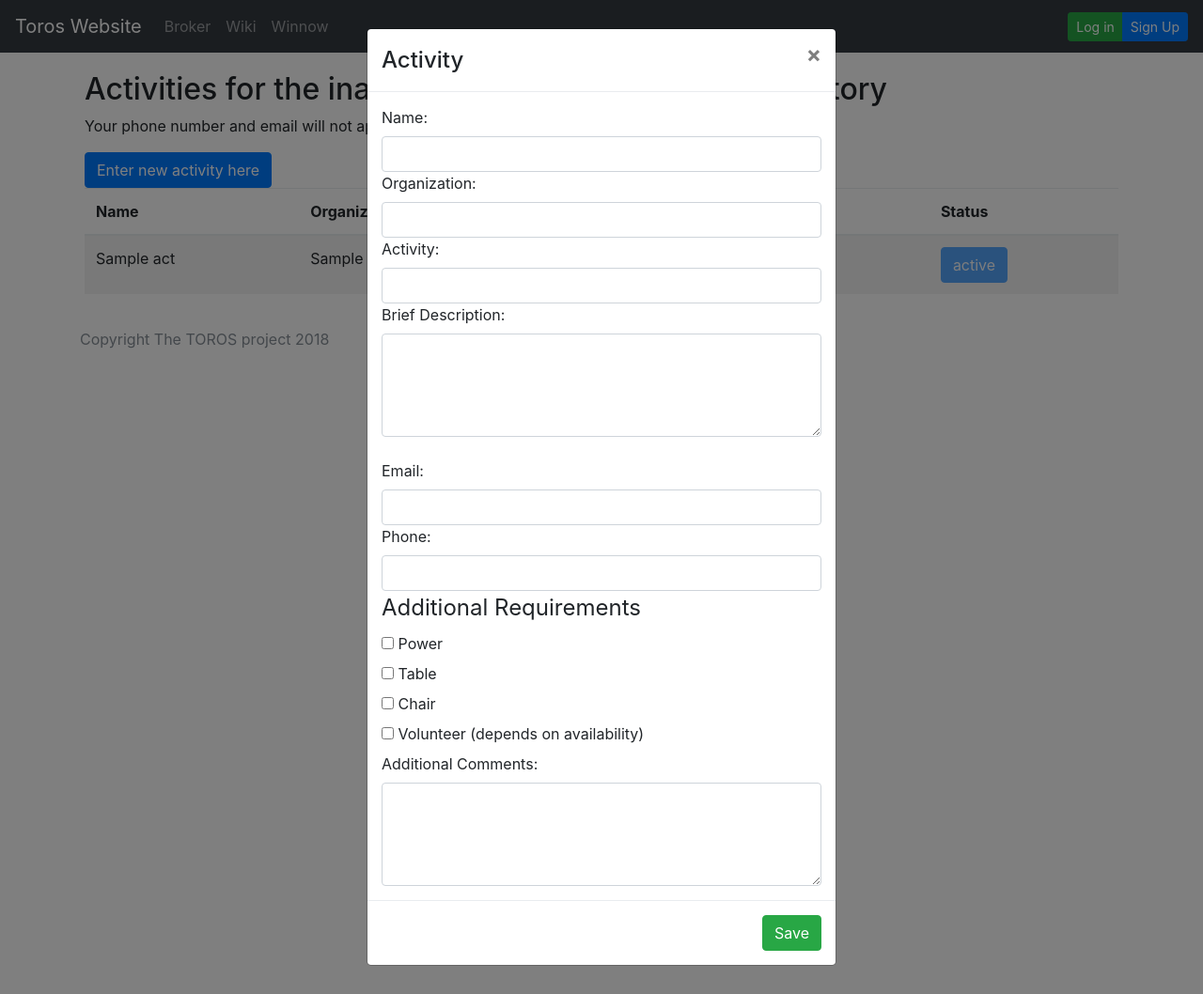
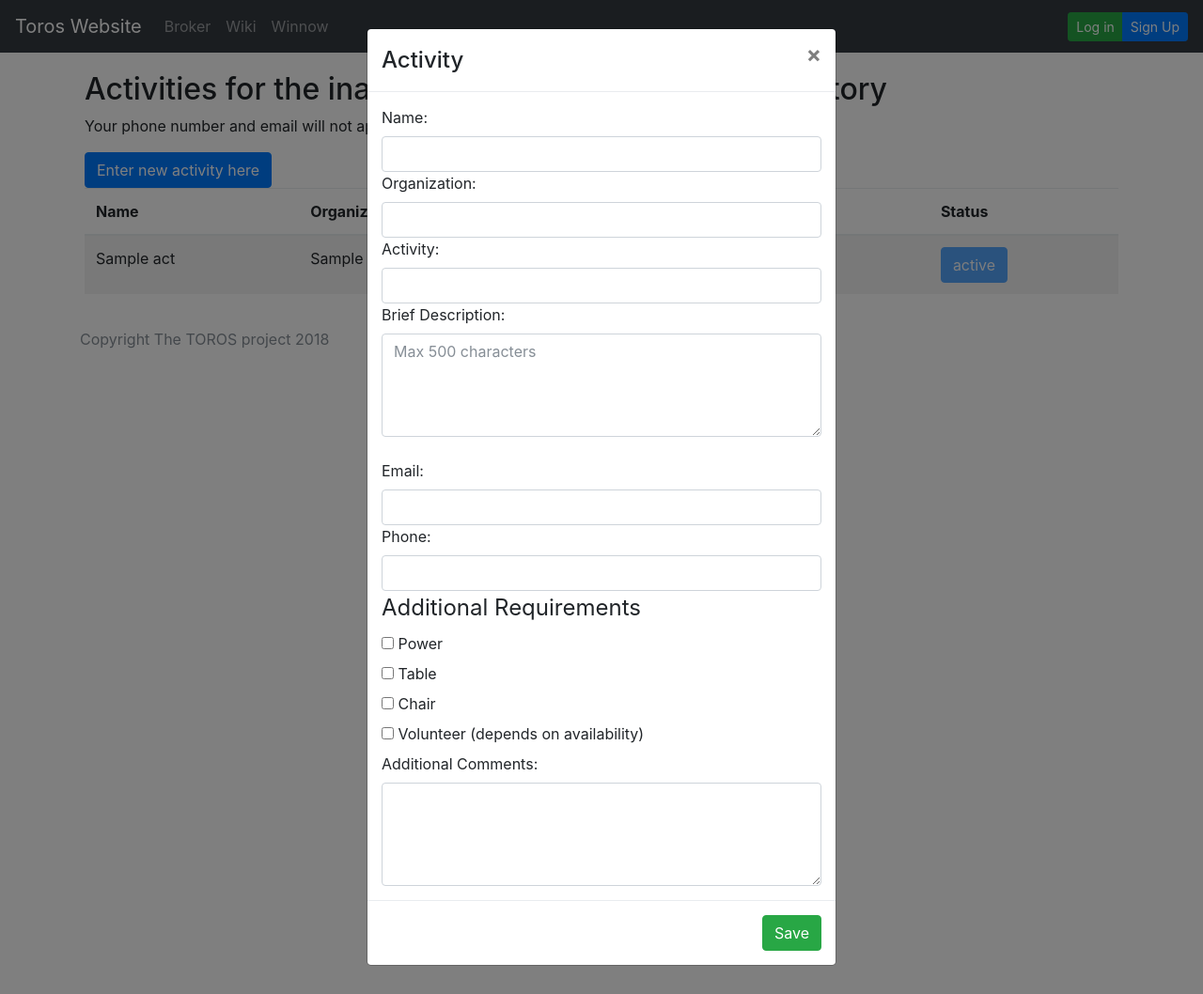
Before and after one commit to toros-astro/torosweb, a Django app: template torosweb/ctmoinaug/templates/ctmoinaug/activities.html in a window 1280 px wide, after a click on "Enter new activity here". Shown: the whole page at 94% size. Run offline with Django 3.2, Linux system fonts and the light colour scheme; the template is opened without the code that fills it: most values are stand-ins (such as "Sample title", 1, 10 or a date in 2020); parts of the project's set-up code (start-up, migrations or seed data) failed here and were passed over; some libraries are stand-ins or nearby versions.

Commit message:
Added max charactere in placeholder

```diff
--- a/torosweb/ctmoinaug/templates/ctmoinaug/activities.html
+++ b/torosweb/ctmoinaug/templates/ctmoinaug/activities.html
@@ -63,7 +63,7 @@
 <label for="id_activity">Activity:</label><br>
   <input type="text" class="form-control" name="activity" maxlength="500" required id="id_activity" />
 <label for="id_description">Brief Description:</label><br>
-<textarea class="form-control" name="description" cols="40" rows="4" id="id_description"></textarea>
+<textarea class="form-control" name="description" cols="40" rows="4" id="id_description" placeholder="Max 500 characters"></textarea>
 <br>
 <label for="id_email">Email:</label><br> <input type="email" class="form-control" name="email" maxlength="70" id="id_email" />
 <label for="id_phone">Phone:</label><br> <input type="text" class="form-control" name="phone" maxlength="20" required id="id_phone" />
```
